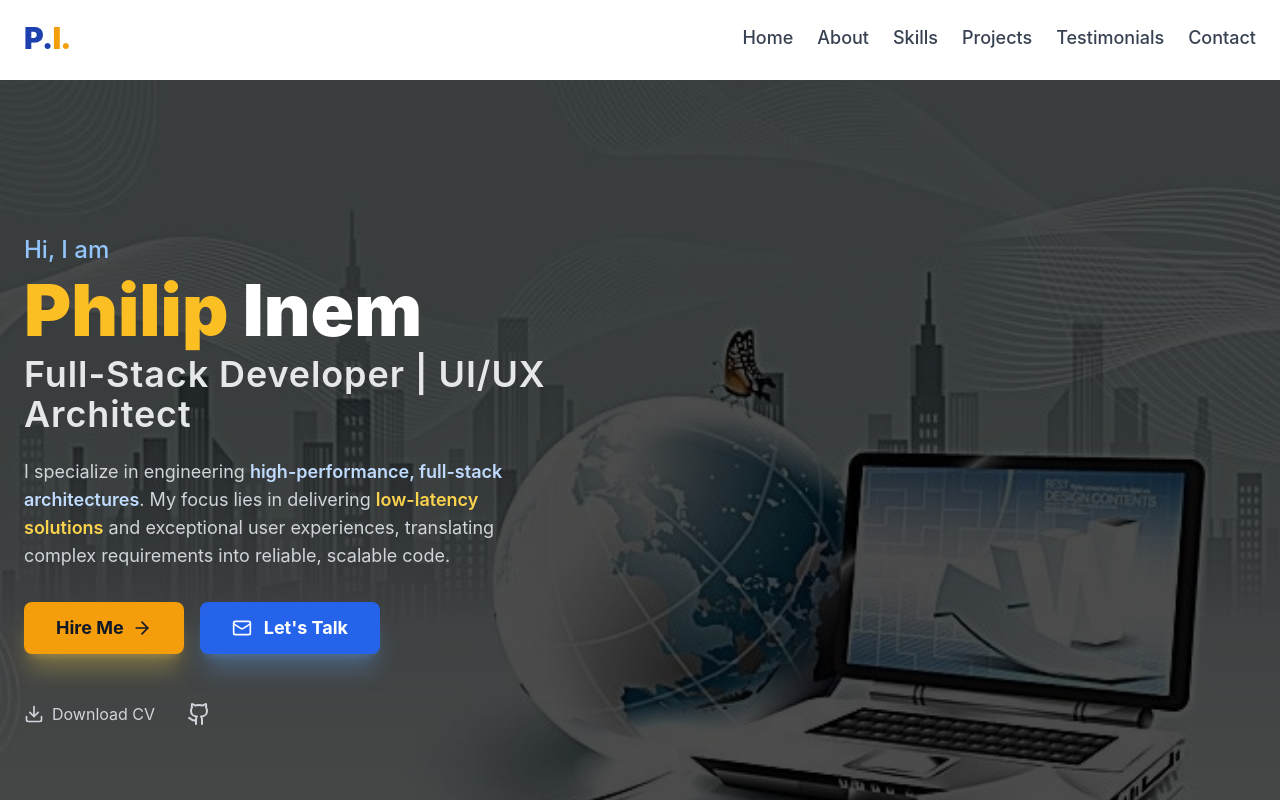
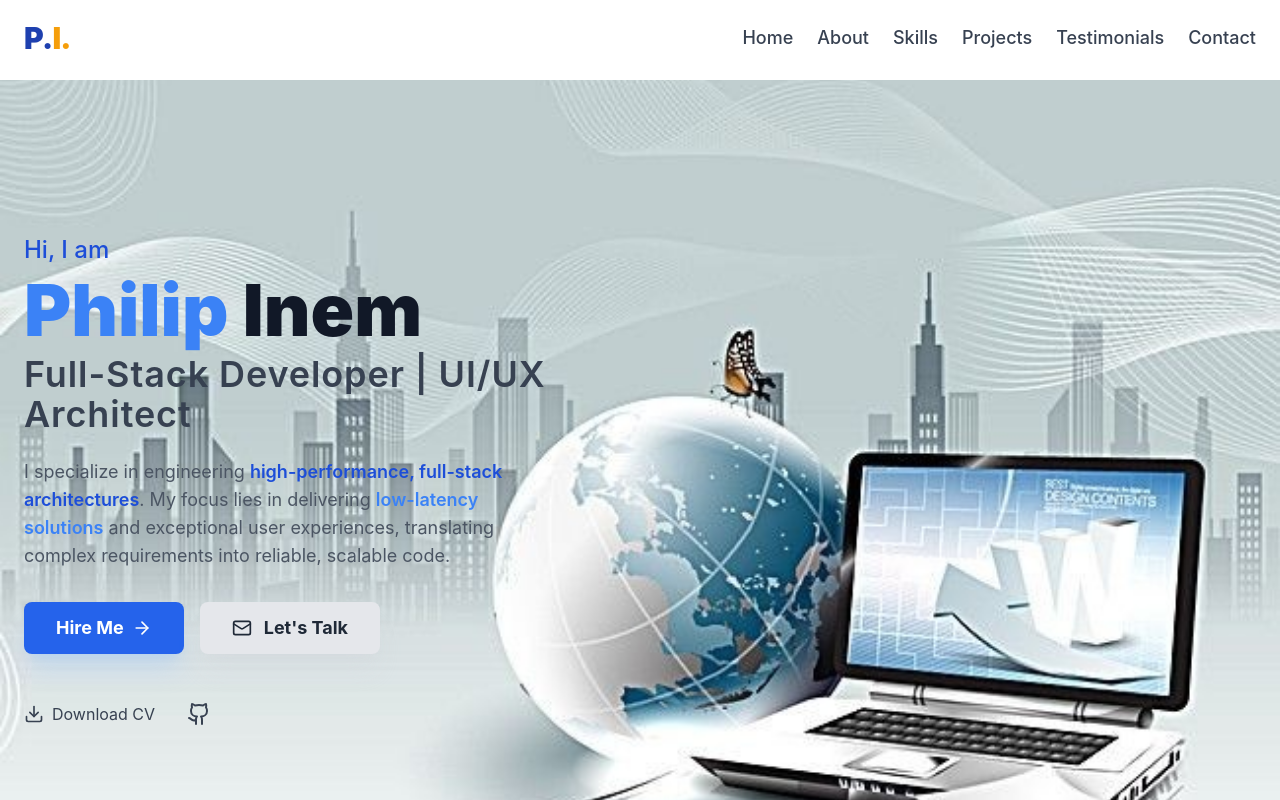
Before and after one commit to Xzavior34/my-portfolio, a React (Create React App) app: page / in a window 1280 px wide. Shown: the top 800 px of the page. Built offline with nearby package versions, Linux system fonts and the light colour scheme.

Commit message:
Refactor Hero component styles and colors

```diff
--- a/src/components/Hero.jsx
+++ b/src/components/Hero.jsx
@@ -4,13 +4,8 @@ import { Mail, Github, Download, ArrowRight } from 'lucide-react';
 
 export default function Hero() {
 
-  // Using the same PUBLIC_URL logic from your Projects.js file
   const PUBLIC_URL = typeof process !== 'undefined' && process.env.PUBLIC_URL ? process.env.PUBLIC_URL : "";
-
-  // --- FIX APPLIED ---
-  // The filename has been changed to "pic.jpg" as requested.
   const heroBackgroundImagePath = PUBLIC_URL + "/pic.jpg";
-  // --- END OF FIX ---
 
   const containerVariants = {
     hidden: { opacity: 0 },
@@ -32,16 +27,15 @@ export default function Hero() {
   return (
     <section
       id="hero"
-      className="relative h-screen flex items-center justify-center text-white overflow-hidden"
+      className="relative h-screen flex items-center justify-center text-gray-800 overflow-hidden" // Changed base text color
       style={{
-        // This will now look for "/pic.jpg"
         backgroundImage: `url(${heroBackgroundImagePath})`,
         backgroundSize: 'cover',
         backgroundPosition: 'center',
       }}
     >
-      {/* Dark Overlay for contrast (like in the image) */}
-      <div className="absolute inset-0 bg-black bg-opacity-70 z-0"></div>
+      {/* Removed the dark overlay to allow the light background to show */}
+      {/* <div className="absolute inset-0 bg-black bg-opacity-70 z-0"></div> */}
 
       {/* Hero Content - Split Layout */}
       <motion.div
@@ -54,31 +48,31 @@ export default function Hero() {
         <div className="flex-1 flex flex-col items-center lg:items-start text-center lg:text-left pt-20 lg:pt-0">
 
           <motion.p
-            className="text-xl md:text-2xl font-medium mb-2 text-blue-300"
+            className="text-xl md:text-2xl font-medium mb-2 text-blue-700" // Adjusted text color
             variants={itemVariants}
           >
             Hi, I am
           </motion.p>
 
           <motion.h1
-            className="text-5xl md:text-7xl font-black mb-2 leading-tight text-white"
+            className="text-5xl md:text-7xl font-black mb-2 leading-tight text-gray-900" // Adjusted text color
             variants={itemVariants}
           >
-            <span className="text-amber-400">Philip</span> Inem
+            <span className="text-blue-500">Philip</span> Inem
           </motion.h1>
 
           <motion.p
-            className="text-2xl md:text-4xl text-gray-200 font-semibold mb-6 tracking-wide"
+            className="text-2xl md:text-4xl text-gray-700 font-semibold mb-6 tracking-wide" // Adjusted text color
             variants={itemVariants}
           >
             Full-Stack Developer | UI/UX Architect
           </motion.p>
 
           <motion.p
-            className="text-md md:text-lg text-gray-300 max-w-lg mb-8 leading-relaxed"
+            className="text-md md:text-lg text-gray-600 max-w-lg mb-8 leading-relaxed" // Adjusted text color
             variants={itemVariants}
           >
-            I specialize in engineering <span className="font-semibold text-blue-200">high-performance, full-stack architectures</span>. My focus lies in delivering <span className="font-semibold text-amber-300">low-latency solutions</span> and exceptional user experiences, translating complex requirements into reliable, scalable code.
+            I specialize in engineering <span className="font-semibold text-blue-700">high-performance, full-stack architectures</span>. My focus lies in delivering <span className="font-semibold text-blue-500">low-latency solutions</span> and exceptional user experiences, translating complex requirements into reliable, scalable code.
           </motion.p>
 
           {/* Buttons */}
@@ -89,15 +83,15 @@ export default function Hero() {
             {/* Button 1: Hire Me (Primary CTA) */}
             <a
               href="#contact"
-              className="flex items-center justify-center px-8 py-3 bg-amber-500 text-gray-900 rounded-lg font-bold text-lg shadow-xl shadow-amber-300/30 hover:bg-amber-600 hover:scale-[1.05] transition-transform duration-300"
+              className="flex items-center justify-center px-8 py-3 bg-blue-600 text-white rounded-lg font-bold text-lg shadow-xl shadow-blue-300/30 hover:bg-blue-700 hover:scale-[1.05] transition-transform duration-300" // Adjusted button colors
             >
               Hire Me <ArrowRight className="w-5 h-5 ml-2"/>
             </a>
 
             {/* Button 2: Let's Talk (Secondary CTA) */}
             <a
-              href="#contact" // Links to contact section
-              className="flex items-center justify-center px-8 py-3 bg-blue-600 text-white rounded-lg font-bold text-lg shadow-xl shadow-blue-400/30 hover:bg-blue-700 hover:scale-[1.05] transition-transform duration-300"
+              href="#contact"
+              className="flex items-center justify-center px-8 py-3 bg-gray-200 text-gray-800 rounded-lg font-bold text-lg shadow-xl shadow-gray-300/30 hover:bg-gray-300 hover:scale-[1.05] transition-transform duration-300" // Adjusted button colors
             >
               <Mail className="w-5 h-5 mr-3"/> Let's Talk
             </a>
@@ -112,7 +106,7 @@ export default function Hero() {
               href="Philip_Inem_CV_Summary.pdf"
               target="_blank"
               rel="noreferrer"
-              className="flex items-center gap-2 text-gray-300 hover:text-blue-300 transition-colors"
+              className="flex items-center gap-2 text-gray-700 hover:text-blue-600 transition-colors" // Adjusted text color
             >
               <Download className="w-5 h-5" /> Download CV
             </a>
@@ -120,7 +114,7 @@ export default function Hero() {
               href="https://github.com/Xzavior34"
               target="_blank"
               rel="noreferrer"
-              className="text-gray-300 hover:text-blue-300 transition-colors"
+              className="text-gray-700 hover:text-blue-600 transition-colors" // Adjusted text color
             >
               <Github className="w-6 h-6" />
             </a>
@@ -128,9 +122,10 @@ export default function Hero() {
 
         </div>
 
-        {/* --- Right Column (Visual placeholder removed to let BG image dominate) --- */}
+        {/* --- Right Column (Visual placeholder to help push content left) --- */}
+        {/* You might still need this for proper alignment depending on your full CSS */}
         <div className="flex-1 hidden lg:block">
-          {/* Empty to push content left */}
+          {/* Can be used to push content left if needed */}
         </div>
       </motion.div>
     </section>
```
